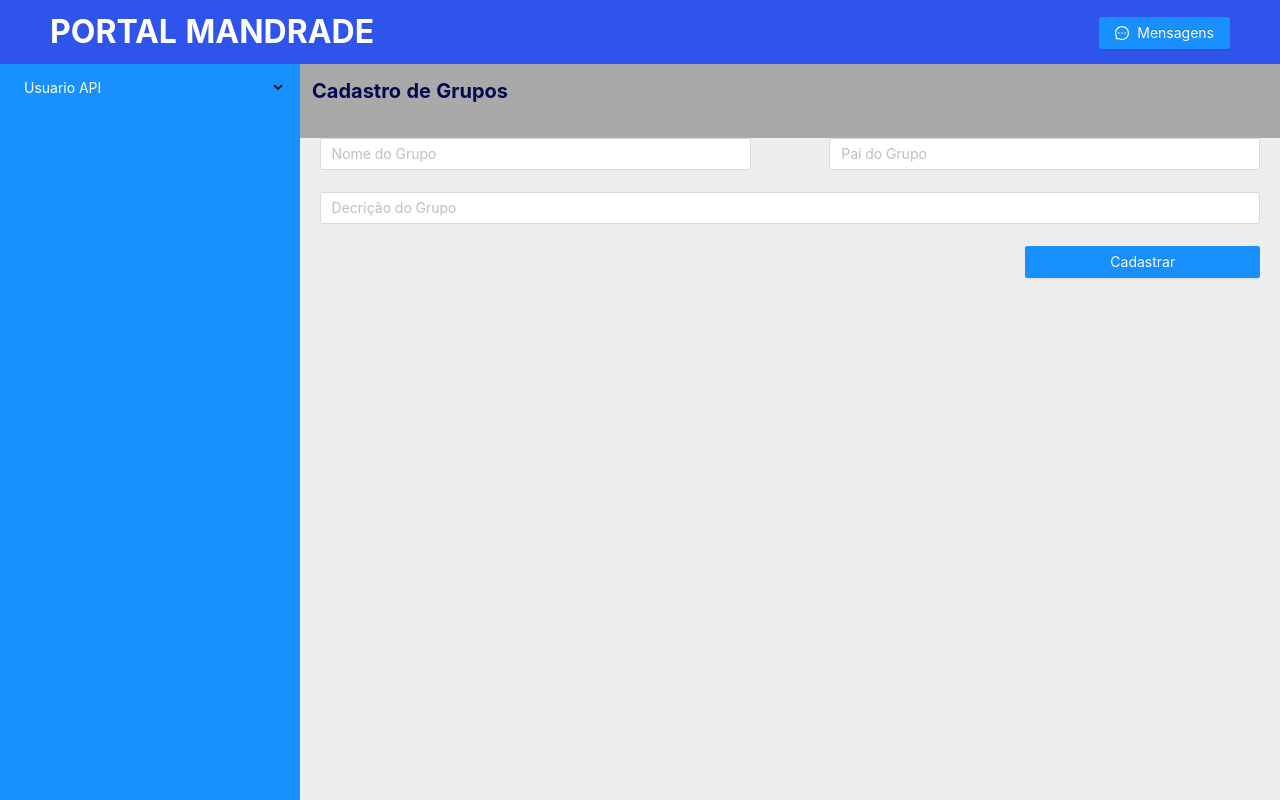
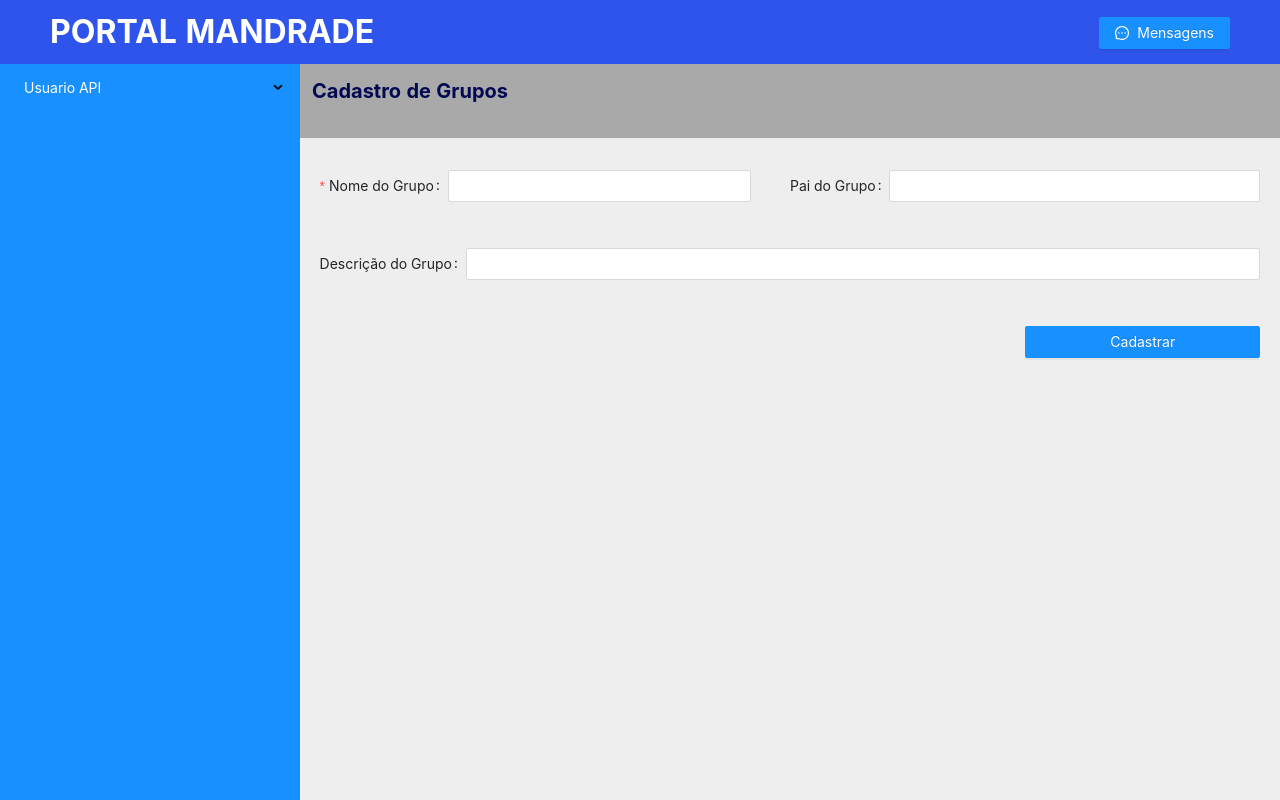
Before and after one commit to marcusruas/mandrade-portal, a React (Create React App) app: page / in a window 1280 px wide. Built offline with nearby package versions, Linux system fonts and the light colour scheme; what redux-promise-middleware-actions would draw is missing.

Commit message:
Finalizado tela de adicionar grupo.

```diff
--- a/src/infrastructure/models/ApiModels/MensagemApi.ts
+++ b/src/infrastructure/models/ApiModels/MensagemApi.ts
@@ -1,12 +1,12 @@
 class MensagemApi {
-    Tipo: number;
-    Texto: string;
+    tipo: number;
+    texto: string;
     constructor(
         tipo: number,
         texto: string
     ) {
-        this.Tipo = tipo;
-        this.Texto = texto;
+        this.tipo = tipo;
+        this.texto = texto;
     }
 }
 
--- a/src/store/reducers/UsuariosReducer.ts
+++ b/src/store/reducers/UsuariosReducer.ts
@@ -1,5 +1,7 @@
 import * as GruposTypes from 'Store/Actions/Usuarios/Grupos/Types';
 import Grupo from 'Infrastructure/Models/Usuarios/Grupo';
+import { RetornoApi } from 'Infrastructure/Models/ApiModels/RetornoApi';
+import { toast } from 'react-toastify';
 
 interface UsuariosState {
     Grupos: Array<Grupo>
@@ -12,11 +14,17 @@ const initialState: UsuariosState = {
 const UsuariosReducer = (state = initialState, action: any) => {
     switch (action.type) {
         case GruposTypes.adicionarGrupoType:
+            ResolverAdicionarGrupo(action.payload);
             return state;
         default:
             return state;
     }
 }
 
+const ResolverAdicionarGrupo = (payload: RetornoApi) => {
+    if (payload.Sucesso === true)
+        toast.success('Grupo adicionado com sucesso!');
+}
+
 export { UsuariosReducer };
 export type UsuariosReducerType = UsuariosState;
--- a/src/store/reducers/mensagensReducer.ts
+++ b/src/store/reducers/mensagensReducer.ts
@@ -31,17 +31,17 @@ const MensagensReducer = (state = initialState, action: MensagensTypes.Mensagens
 const ResolverMensagensRecebidas = (state: MensagensState, payload: RetornoApi): MensagensState => {
     if (payload.PossuiMensagens()) {
         const mensagensInformativas = payload.Mensagens
-            .filter(m => m.Tipo === 1)
-            .map(m => m.Texto);
+            .filter(m => m.tipo === 1)
+            .map(m => m.texto);
         const mensagensAlertas = payload.Mensagens
-            .filter(m => m.Tipo === 2)
-            .map(m => m.Texto);
+            .filter(m => m.tipo === 2)
+            .map(m => m.texto);
         const mensagensErro = payload.Mensagens
-            .filter(m => m.Tipo === 3)
-            .map(m => m.Texto);
+            .filter(m => m.tipo === 3)
+            .map(m => m.texto);
         const mensagensErroValidacao = payload.Mensagens
-            .filter(m => m.Tipo === 4)
-            .map(m => m.Texto);
+            .filter(m => m.tipo === 4)
+            .map(m => m.texto);
 
         return {
             ...state,
--- a/src/ui/Layout/Mensageria/Mensagem.tsx
+++ b/src/ui/Layout/Mensageria/Mensagem.tsx
@@ -30,16 +30,16 @@ class Mensagem extends React.PureComponent<PropriedadesMensagem> {
     mostrarMensagem = () => {
         switch (this.props.Tipo) {
             case 0:
+                toast.error(this.props.Texto);
+                break;
+            case 1:
                 toast.info(this.props.Texto);
                 break;
-            case 1:
+            case 2:
                 toast.warning(this.props.Texto);
                 break;
-            case 2:
-                toast.error(this.props.Texto);
-                break;
             case 3:
-                toast.success(this.props.Texto);
+                toast.info(this.props.Texto);
                 break;
             default:
                 toast.dark(this.props.Texto)
--- a/src/ui/Usuarios/Grupos/NovoGrupo/index.tsx
+++ b/src/ui/Usuarios/Grupos/NovoGrupo/index.tsx
@@ -1,5 +1,5 @@
 import React from 'react';
-import { Input, Button, Row, Col } from 'antd';
+import { Input, Button, Row, Col, Form } from 'antd';
 import { connect, ConnectedProps } from 'react-redux';
 import './index.css';
 
@@ -26,32 +26,51 @@ const conector = connect(mapStateToProps, mapDispatchToProps);
 type Propriedades = ConnectedProps<typeof conector>;
 
 class NovoGrupo extends React.PureComponent<Propriedades> {
-    adicionarGrupo = () => {
+    adicionarGrupo = (dados: any) => {
+        console.log(dados);
+
         this.props.AdicionarNovoGrupo(new Grupo(
             0,
-            "teste",
-            "teste123",
-            0
+            dados.nomeGrupo,
+            dados.descricaoGrupo,
+            dados.paiGrupo
         ))
     }
 
     render() {
+        const { Item } = Form;
+
         return (
             <React.Fragment>
                 <CabecalhoPagina Titulo="Cadastro de Grupos" />
                 <div className="NovoGrupo">
+                    <Form onFinish={this.adicionarGrupo}>
+                        <br />
                         <Row justify="space-between">
-                        <Col span={11}><Input placeholder="Nome do Grupo"></Input></Col>
-                        <Col span={11}><Input placeholder="Pai do Grupo"></Input></Col>
+                            <Col span={11}>
+                                <Item name="nomeGrupo" label="Nome do Grupo" rules={[{ required: true }]}>
+                                    <Input />
+                                </Item>
+                            </Col>
+                            <Col span={12}>
+                                <Item name="paiGrupo" label="Pai do Grupo">
+                                    <Input />
+                                </Item>
+                            </Col>
                         </Row>
                         <br />
                         <Row>
-                        <Col span={24}><Input placeholder="Decrição do Grupo"></Input></Col>
+                            <Col span={24}>
+                                <Item name="descricaoGrupo" label="Descrição do Grupo">
+                                    <Input />
+                                </Item>
+                            </Col>
                         </Row>
                         <br />
                         <Row justify="end">
-                        <Col span={6}><Button type="primary" onClick={() => this.adicionarGrupo()}>Cadastrar</Button></Col>
+                            <Col span={6}><Button type="primary" htmlType="submit">Cadastrar</Button></Col>
                         </Row>
+                    </Form>
                 </div>
             </React.Fragment>
         )
```
Lines whose indentation alone changed are shown as unchanged.
